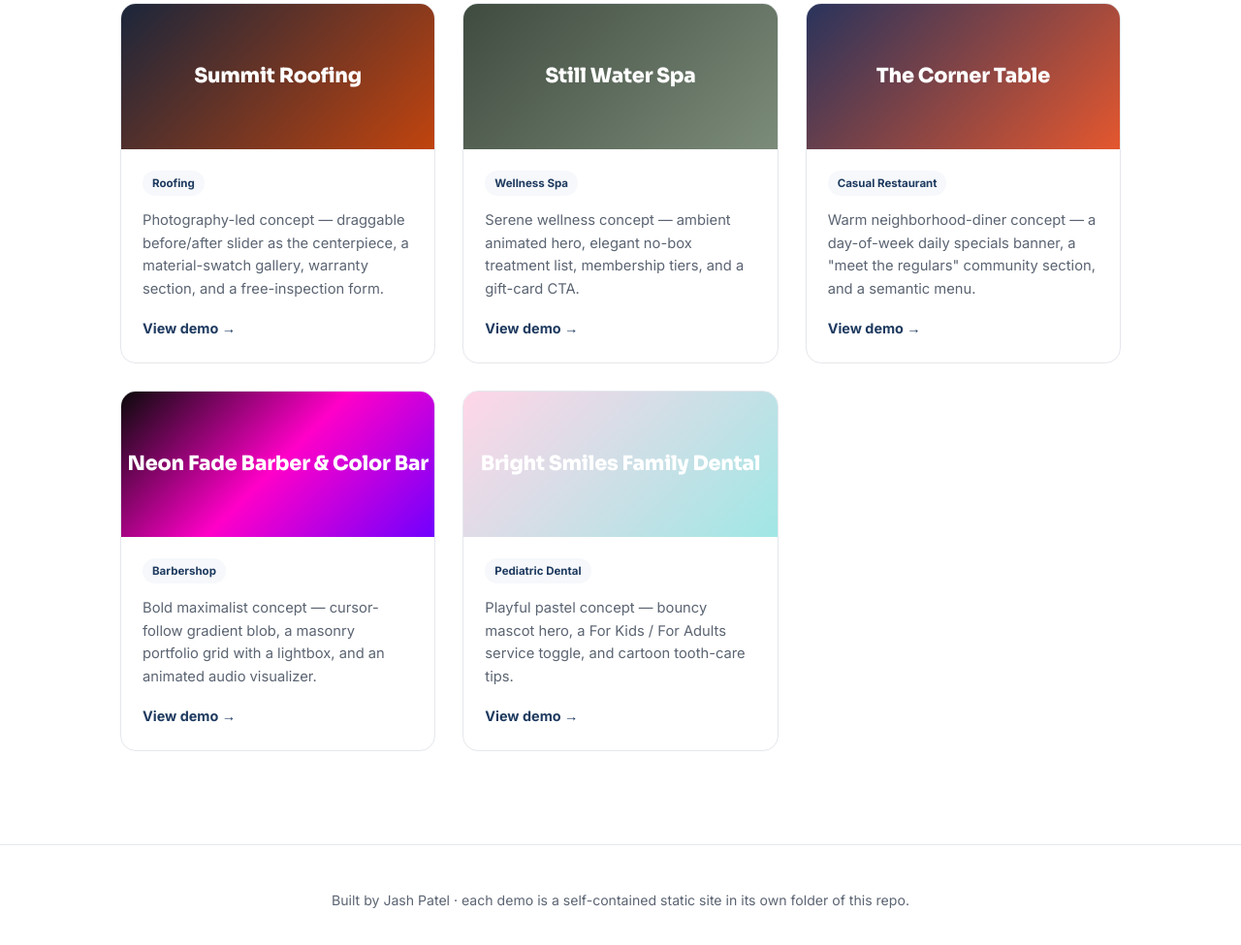
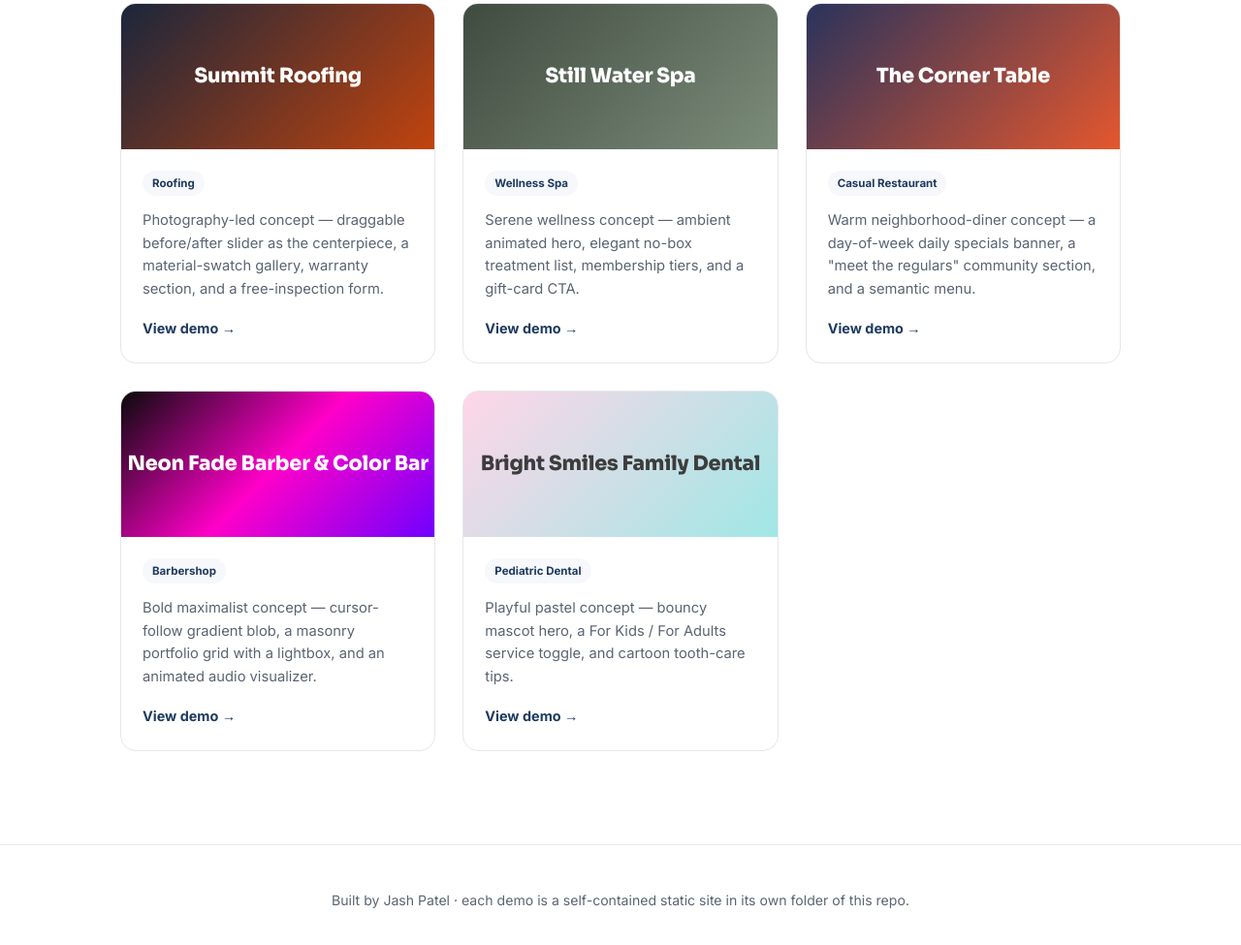
Before and after one commit to jash65571/JashPortfolio, a plain HTML site: page index.html in a window 1280 px wide. Shown: the part 1358-2333 px from the top of the page at 97% size. Drawn offline with Linux system fonts and the light colour scheme.

Commit message:
Fix low-contrast card text on landing page
The Bright Smiles Family Dental card used white text over a light
pink-to-mint gradient, making it nearly illegible. Caught during a
final full-page review pass. Switched to dark text for that card.

```diff
--- a/index.html
+++ b/index.html
@@ -205,7 +205,7 @@
         </a>
 
         <a class="card" href="dental-kids/index.html" style="text-decoration:none;">
-          <div class="card-media" style="background: linear-gradient(135deg,#ffd6e8,#a0e7e5);">Bright Smiles Family Dental</div>
+          <div class="card-media" style="background: linear-gradient(135deg,#ffd6e8,#a0e7e5); color:#3d3d3d;">Bright Smiles Family Dental</div>
           <div class="card-body">
             <div class="tag-row"><span class="tag">Pediatric Dental</span></div>
             <p>Playful pastel concept — bouncy mascot hero, a For Kids / For Adults service toggle, and cartoon tooth-care tips.</p>
```
